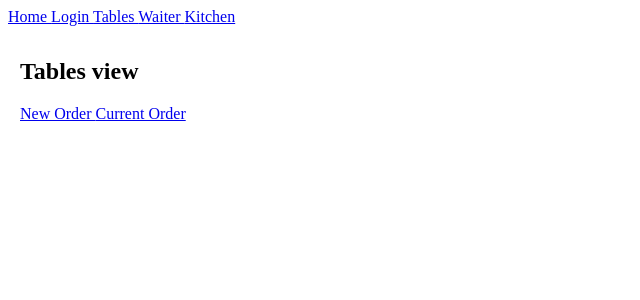
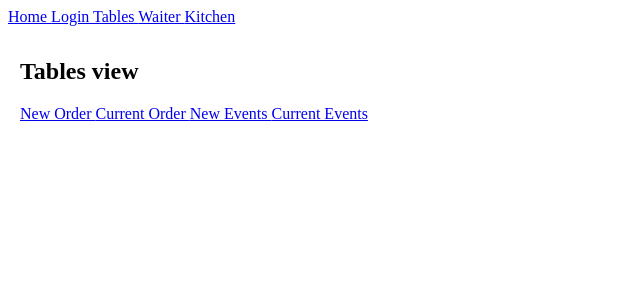
Before and after one commit to dygus4/pizzeria-portal1, a React (Create React App) app: page /tables in a window 1280 px wide. Shown: the top 300 px of the page, without its empty margins (0-640 px from the left). Built offline with nearby package versions, Linux system fonts and the light colour scheme.

Commit message:
Add Routing to events and show id

```diff
--- a/src/components/views/Tables/Tables.js
+++ b/src/components/views/Tables/Tables.js
@@ -8,6 +8,8 @@ const Tables = () => (
     <h2> Tables view </h2>
     <Link to={process.env.PUBLIC_URL + '/tables/booking/new'}> New Order </Link>
     <Link to={process.env.PUBLIC_URL + '/tables/booking/:id'}> Current Order </Link>
+    <Link to={process.env.PUBLIC_URL + '/tables/events/new'}> New Events </Link>
+    <Link to={process.env.PUBLIC_URL + '/tables/events/:id'}> Current Events </Link>
   </div>
 );
 
--- a/src/components/views/TablesBooking/TablesBooking.js
+++ b/src/components/views/TablesBooking/TablesBooking.js
@@ -1,11 +1,16 @@
 import React from 'react';
-//import PropTypes from 'prop-types';
+import PropTypes from 'prop-types';
 import styles from './TablesBooking.module.scss';
 
-const TablesBooking = () => (
+
+const TablesBooking = (props) => (
   <div className={styles.component}>
     <h2> TablesBooking view </h2>
+    {props.match.params.id}
   </div>
 );
+TablesBooking.propTypes = {
+  match: PropTypes.any,
+};
 
 export default TablesBooking;
--- a/src/components/views/TablesEvents/TablesEvents.js
+++ b/src/components/views/TablesEvents/TablesEvents.js
@@ -1,14 +1,17 @@
 import React from 'react';
-//import PropTypes from 'prop-types';
+import PropTypes from 'prop-types';
 import styles from './TablesEvents.module.scss';
-import {Link} from 'react-router-dom';
 
-const TablesEvents = () => (
+
+const TablesEvents = (props) => (
   <div className={styles.component}>
     <h2> TablesEvents view </h2>
-    <Link to={process.env.PUBLIC_URL + '/tables/events/new'}> New Event </Link>
-    <Link to={process.env.PUBLIC_URL + '/tables/events/:id'}> Current Event </Link>
+    {props.match.params.id}
   </div>
 );
 
+TablesEvents.propTypes = {
+  match: PropTypes.any,
+};
+
 export default TablesEvents;
--- a/src/components/views/WaiterOrder/WaiterOrder.js
+++ b/src/components/views/WaiterOrder/WaiterOrder.js
@@ -1,11 +1,16 @@
 import React from 'react';
-//import PropTypes from 'prop-types';
+import PropTypes from 'prop-types';
 import styles from './WaiterOrder.module.scss';
 
-const WaiterOrder = () => (
+const WaiterOrder = (props) => (
   <div className={styles.component}>
     <h2> WaiterOrder view </h2>
+    {props.match.params.id}
   </div>
 );
 
+WaiterOrder.propTypes = {
+  match: PropTypes.any,
+};
+
 export default WaiterOrder;
```
